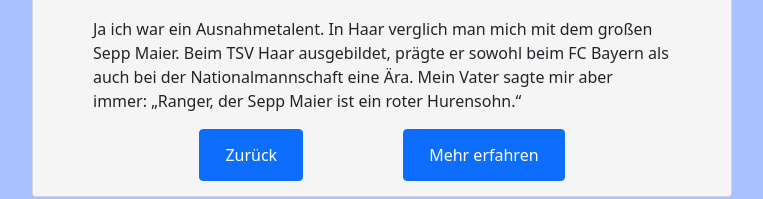
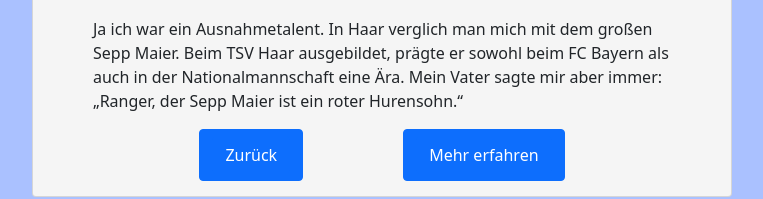
Before and after one commit to pascwin/schmidi, a plain HTML site: page ausnahmetalent.html in a window 1280 px wide. Shown: the part 494-693 px from the top of the page, without its empty margins (258-1021 px from the left). Drawn offline with nearby package versions, Linux system fonts and the light colour scheme.

Commit message:
last push

```diff
--- a/ausnahmetalent.html
+++ b/ausnahmetalent.html
@@ -21,7 +21,7 @@
         </div>
 
         <div class="text-box">
-            <p class="">Ja ich war ein Ausnahmetalent. In Haar verglich man mich mit dem großen Sepp Maier. Beim TSV Haar ausgebildet, prägte er sowohl beim FC Bayern als auch bei der Nationalmannschaft eine Ära. Mein Vater sagte mir aber immer: „Ranger, der Sepp
+            <p class="">Ja ich war ein Ausnahmetalent. In Haar verglich man mich mit dem großen Sepp Maier. Beim TSV Haar ausgebildet, prägte er sowohl beim FC Bayern als auch in der Nationalmannschaft eine Ära. Mein Vater sagte mir aber immer: „Ranger, der Sepp
                 Maier ist ein roter Hurensohn.“</p>
             <div class="button-container-welcome">
                 <button class="btn btn-primary button1">
```
Also changed, not shown: zukunft.html (+1 -1 lines).
